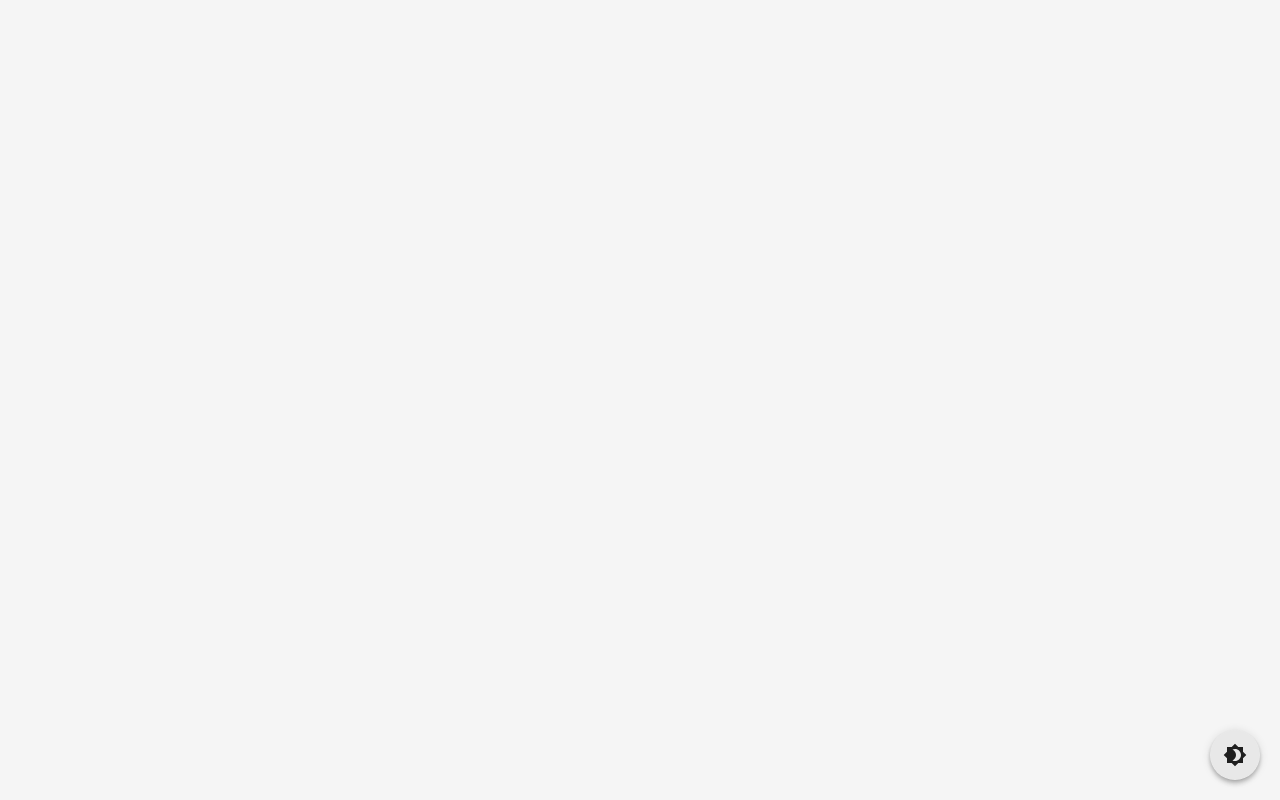
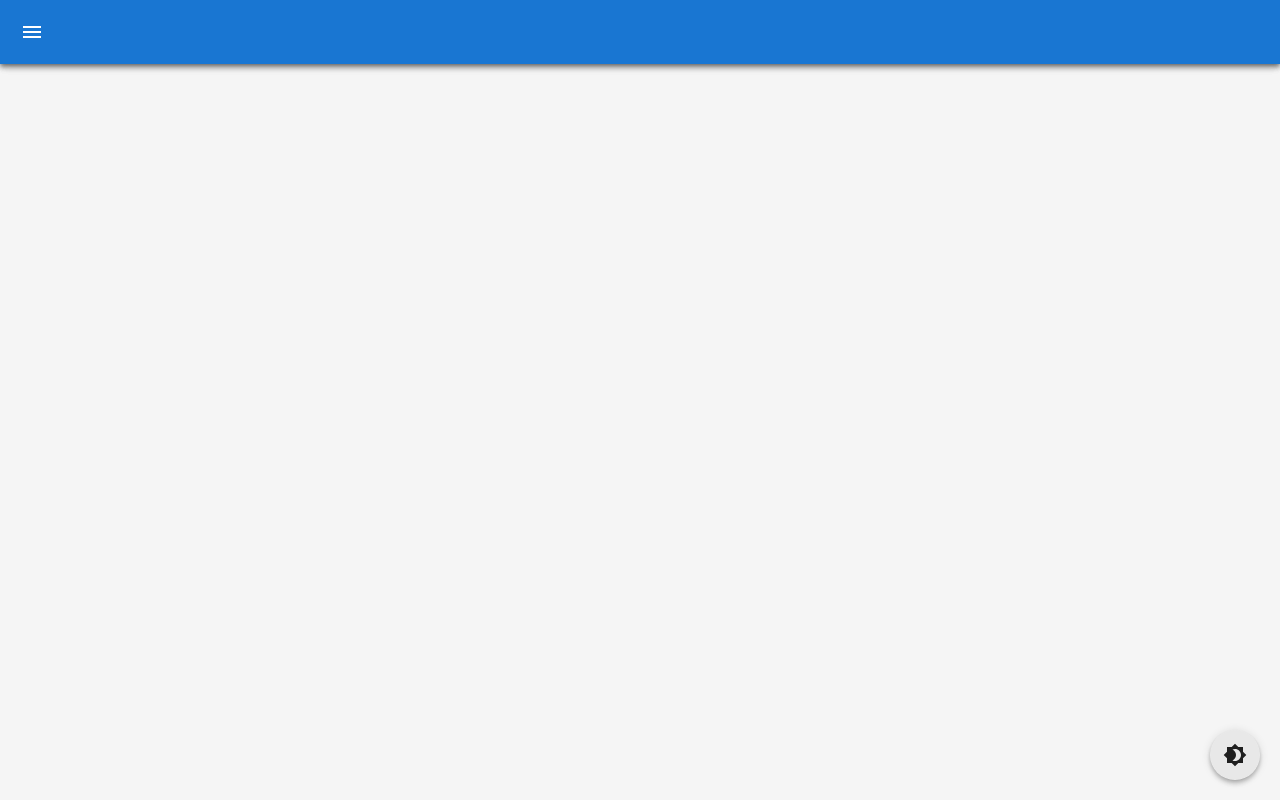
Before and after one commit to djues3/Banka-1-Frontend, a React (Create React App) app: page /user-portal in a window 1280 px wide. Before the commit this address had no page. Built offline with nearby package versions, Linux system fonts and the light colour scheme.

Commit message:
Drawer and navbar

```diff
--- a/src/App.js
+++ b/src/App.js
@@ -4,6 +4,7 @@
 import Login from './pages/Login';
 import { ThemeProvider } from './context/ThemeContext';
 import ThemeToggle from './components/common/ThemeToggle';
+import UserPortal from './pages/UserPortal';
 
 function App() {
   return (
@@ -13,6 +14,7 @@
         <Routes>
           <Route path="/" element={<Login />} />
           <Route path="/login" element={<Login />} />
+          <Route path="/user-portal" element={<UserPortal />} />
           {/* Add more routes as needed */}
         </Routes>
         <ThemeToggle />
--- /dev/null
+++ b/src/components/common/Navbar.jsx
@@ -0,0 +1,34 @@
+import * as React from 'react';
+import AppBar from '@mui/material/AppBar';
+import Box from '@mui/material/Box';
+import Toolbar from '@mui/material/Toolbar';
+import Typography from '@mui/material/Typography';
+import Button from '@mui/material/Button';
+import IconButton from '@mui/material/IconButton';
+import MenuIcon from '@mui/icons-material/Menu';
+
+
+const NavBar = () => {
+  return (
+    <Box sx={{ flexGrow: 1 }}>
+      <AppBar position="static">
+        <Toolbar>
+          <IconButton
+            size="large"
+            edge="start"
+            color="inherit"
+            aria-label="menu"
+            sx={{ mr: 2 }}
+          >
+            <MenuIcon />
+          </IconButton>
+          <Typography variant="h6" component="div" sx={{ flexGrow: 1 }}>
+            News
+          </Typography>
+        </Toolbar>
+      </AppBar>
+    </Box>
+  );
+};
+
+export default NavBar
--- /dev/null
+++ b/src/components/common/Sidebar.jsx
@@ -0,0 +1,159 @@
+import * as React from 'react';
+import { styled, useTheme } from '@mui/material/styles';
+import Box from '@mui/material/Box';
+import Drawer from '@mui/material/Drawer';
+import CssBaseline from '@mui/material/CssBaseline';
+import MuiAppBar from '@mui/material/AppBar';
+import Toolbar from '@mui/material/Toolbar';
+import List from '@mui/material/List';
+import Typography from '@mui/material/Typography';
+import Divider from '@mui/material/Divider';
+import IconButton from '@mui/material/IconButton';
+import MenuIcon from '@mui/icons-material/Menu';
+import ChevronLeftIcon from '@mui/icons-material/ChevronLeft';
+import ChevronRightIcon from '@mui/icons-material/ChevronRight';
+import ListItem from '@mui/material/ListItem';
+import ListItemButton from '@mui/material/ListItemButton';
+import ListItemIcon from '@mui/material/ListItemIcon';
+import ListItemText from '@mui/material/ListItemText';
+import InboxIcon from '@mui/icons-material/MoveToInbox';
+import MailIcon from '@mui/icons-material/Mail';
+
+const drawerWidth = 240;
+
+const Main = styled('main', { shouldForwardProp: (prop) => prop !== 'open' })(
+  ({ theme }) => ({
+    flexGrow: 1,
+    padding: theme.spacing(3),
+    transition: theme.transitions.create('margin', {
+      easing: theme.transitions.easing.sharp,
+      duration: theme.transitions.duration.leavingScreen,
+    }),
+    marginLeft: `-${drawerWidth}px`,
+    variants: [
+      {
+        props: ({ open }) => open,
+        style: {
+          transition: theme.transitions.create('margin', {
+            easing: theme.transitions.easing.easeOut,
+            duration: theme.transitions.duration.enteringScreen,
+          }),
+          marginLeft: 0,
+        },
+      },
+    ],
+  }),
+);
+
+const AppBar = styled(MuiAppBar, {
+  shouldForwardProp: (prop) => prop !== 'open',
+})(({ theme }) => ({
+  transition: theme.transitions.create(['margin', 'width'], {
+    easing: theme.transitions.easing.sharp,
+    duration: theme.transitions.duration.leavingScreen,
+  }),
+  variants: [
+    {
+      props: ({ open }) => open,
+      style: {
+        width: `calc(100% - ${drawerWidth}px)`,
+        marginLeft: `${drawerWidth}px`,
+        transition: theme.transitions.create(['margin', 'width'], {
+          easing: theme.transitions.easing.easeOut,
+          duration: theme.transitions.duration.enteringScreen,
+        }),
+      },
+    },
+  ],
+}));
+
+const DrawerHeader = styled('div')(({ theme }) => ({
+  display: 'flex',
+  alignItems: 'center',
+  padding: theme.spacing(0, 1),
+  // necessary for content to be below app bar
+  ...theme.mixins.toolbar,
+  justifyContent: 'flex-end',
+}));
+
+export default function Sidebar() {
+  const theme = useTheme();
+  const [open, setOpen] = React.useState(false);
+
+  const handleDrawerOpen = () => {
+    setOpen(true);
+  };
+
+  const handleDrawerClose = () => {
+    setOpen(false);
+  };
+
+  return (
+    <Box sx={{ display: 'flex' }}>
+      <CssBaseline />
+      <AppBar position="fixed" open={open}>
+        <Toolbar>
+          <IconButton
+            color="inherit"
+            aria-label="open drawer"
+            onClick={handleDrawerOpen}
+            edge="start"
+            sx={[
+              {
+                mr: 2,
+              },
+              open && { display: 'none' },
+            ]}
+          >
+            <MenuIcon />
+          </IconButton>
+        </Toolbar>
+      </AppBar>
+      <Drawer
+        sx={{
+          width: drawerWidth,
+          flexShrink: 0,
+          '& .MuiDrawer-paper': {
+            width: drawerWidth,
+            boxSizing: 'border-box',
+          },
+        }}
+        variant="persistent"
+        anchor="left"
+        open={open}
+      >
+        <DrawerHeader>
+          <IconButton onClick={handleDrawerClose}>
+            {theme.direction === 'ltr' ? <ChevronLeftIcon /> : <ChevronRightIcon />}
+          </IconButton>
+        </DrawerHeader>
+        <Divider />
+        <List>
+          {['Customer', 'Empoyees'].map((text, index) => (
+            <ListItem key={text} disablePadding>
+              <ListItemButton>
+                <ListItemIcon>
+                  {index % 2 === 0 ? <InboxIcon /> : <MailIcon />}
+                </ListItemIcon>
+                <ListItemText primary={text} />
+              </ListItemButton>
+            </ListItem>
+          ))}
+        </List>
+        <Divider />
+        <List>
+          {['All mail', 'Trash', 'Spam'].map((text, index) => (
+            <ListItem key={text} disablePadding>
+              <ListItemButton>
+                <ListItemIcon>
+                  {index % 2 === 0 ? <InboxIcon /> : <MailIcon />}
+                </ListItemIcon>
+                <ListItemText primary={text} />
+              </ListItemButton>
+            </ListItem>
+          ))}
+        </List>
+      </Drawer>
+    </Box>
+  );
+}
--- a/src/pages/UserPortal.jsx
+++ b/src/pages/UserPortal.jsx
@@ -1,11 +1,17 @@
+
+
+import Navbar from "../components/common/Navbar";
+import Sidebar from "../components/common/Sidebar";
+
 
 const UserPortal = () => {
     return (
         <div>
-
+            <Navbar/>
+            <Sidebar/>
         </div>
     )
 }
 
 
-export default UserPortal();
+export default UserPortal;
```
